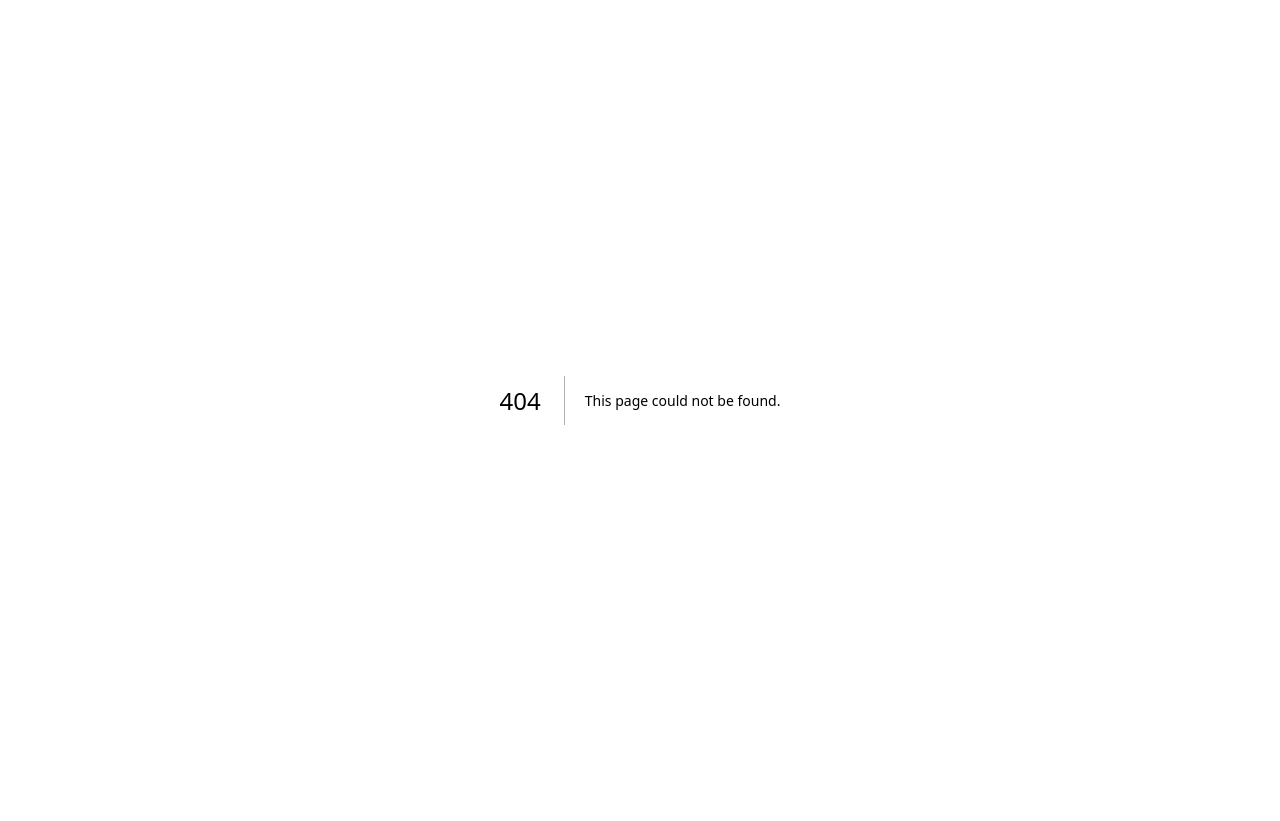
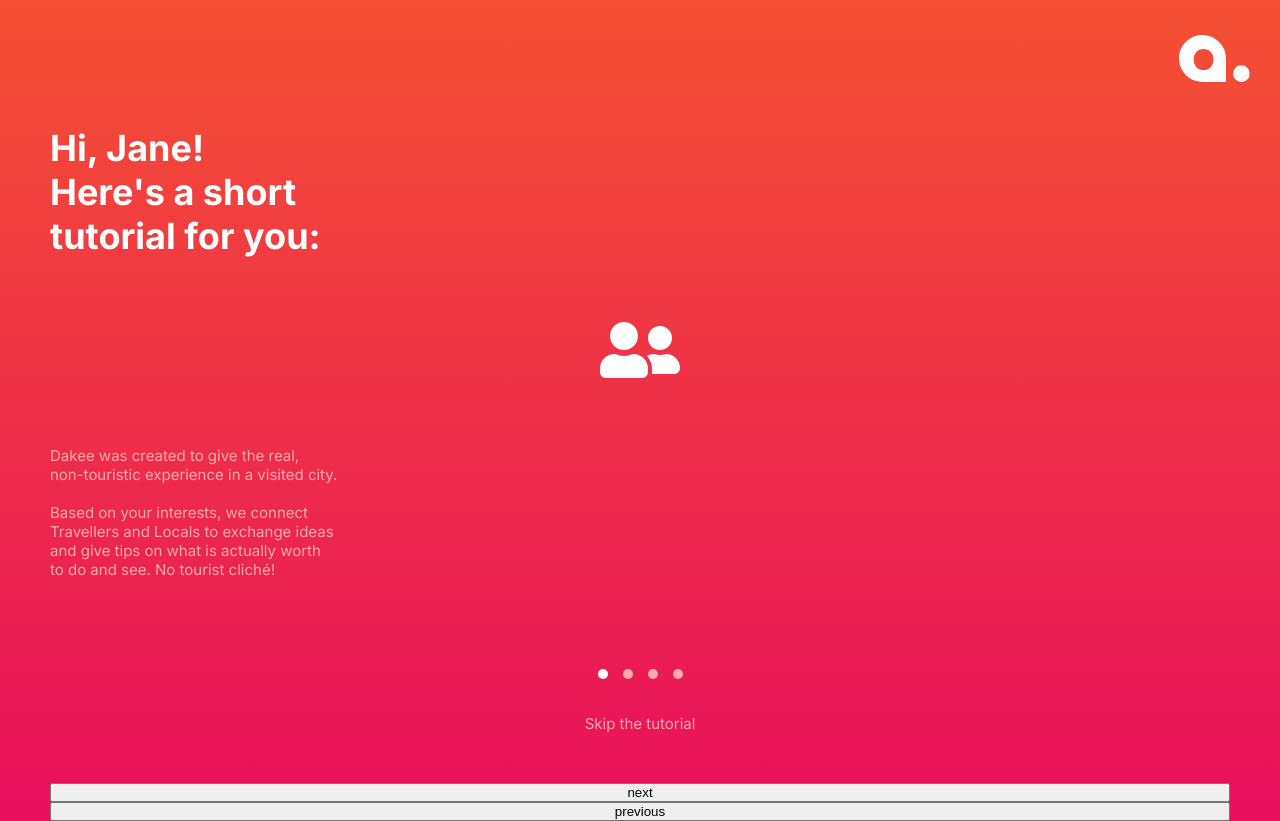
Before and after one commit to JamieBurridge/Dakee, a Next.js app: page /tutorial in a window 1280 px wide. Before the commit this address had no page. Before the commit the page ends 800 px from the top, so only its background shows below. Built offline with nearby package versions, Linux system fonts and the light colour scheme.

Commit message:
functionality: tutorial slideshow (with temporary buttons)

```diff
--- /dev/null
+++ b/helpers/stepsData.js
@@ -0,0 +1,57 @@
+export const stepsData = [
+  {
+    heading: ["Hi, Jane!", "Here's a short", "tutorial for you:"],
+    text: [
+      "Dakee was created to give the real,",
+      "non-touristic experience in a visited city.",
+      "",
+      "Based on your interests, we connect",
+      "Travellers and Locals to exchange ideas",
+      "and give tips on what is actually worth",
+      "to do and see. No tourist cliché! ",
+    ],
+    icon: "people.svg",
+    iconAlt: "People icon",
+  },
+  {
+    heading: ["Who is", "a Traveller?"],
+    text: [
+      "A Traveller looks for a matching Local ",
+      "personto get tips via chat on what to see, ",
+      "visit or do in a specific city.",
+      "",
+      "He or she can later give the avaliations for",
+      "the tips given.",
+    ],
+    icon: "plane.svg",
+    iconAlt: "Plane icon",
+  },
+  {
+    heading: ["Who is", "a Local?"],
+    text: [
+      "A Local is a person who lives in a city",
+      "and wants to give some tips to visitors.",
+      "",
+      "He or she recieves later avaliations from",
+      "the Travellers. Each avaliation has a point ",
+      "value that can be exchanges for many ",
+      "rewards and discounts from our Partners.",
+    ],
+    icon: "house.svg",
+    iconAlt: "House icon",
+  },
+  {
+    heading: ["Be both!"],
+    text: [
+      "As a Dakee user, you can choose to be",
+      "both Traveller and Local. ",
+      "",
+
+      "Gain discounts by giving advices to visitors ",
+      "and get the unforgettable local experience",
+      "while travelling!",
+    ],
+    icon: "happy.svg",
+    iconAlt: "Happy face icon",
+  },
+];
--- /dev/null
+++ b/pages/tutorial/index.module.scss
@@ -0,0 +1,48 @@
+.tutorial_main {
+  display: flex;
+  flex-direction: column;
+
+  padding-top: 35px;
+
+  .small_logo_container {
+    align-self: end;
+    margin-right: -20px;
+  }
+
+  .step_information {
+    padding-top: 40px;
+
+    h2 {
+      font-size: 36px;
+      font-weight: 700;
+      color: var(--color-primary);
+    }
+
+    .step_logo_container {
+      text-align: center;
+      padding: 60px 0;
+    }
+  }
+
+  .steps_progress {
+    display: flex;
+    justify-content: center;
+    gap: 15px;
+
+    padding-top: 90px;
+    padding-bottom: 35px;
+
+    div {
+      width: 10px;
+      height: 10px;
+      border-radius: 50%;
+      background-color: var(--color-muted);
+    }
+  }
+
+  .skip_tutorial {
+    color: var(--color-muted);
+    text-align: center;
+    padding-bottom: 50px;
+  }
+}
--- /dev/null
+++ b/pages/tutorial/index.tsx
@@ -0,0 +1,81 @@
+import { useEffect, useState } from "react";
+import { stepsData } from "../../helpers/stepsData";
+import styles from "./index.module.scss";
+import Link from "next/link";
+
+export default function Tutorial() {
+  const [currentStep, setCurrentStep] = useState(0);
+
+  function nextStep() {
+    setCurrentStep((currStep) => currStep + 1);
+  }
+
+  function previousStep() {
+    setCurrentStep((currStep) => currStep - 1);
+  }
+
+  useEffect(() => {
+    if (currentStep >= stepsData.length) {
+      setCurrentStep(0);
+    } else if (currentStep < 0) {
+      setCurrentStep(stepsData.length - 1);
+    }
+  }, [currentStep]);
+
+  return (
+    <main className={styles.tutorial_main}>
+      <div className={styles.small_logo_container}>
+        <img src="/assets/logo_small.svg" alt="Small Dakee logo" />
+      </div>
+
+      {currentStep < stepsData.length && currentStep >= 0 ? (
+        <div className={styles.step_information}>
+          <h2>
+            {stepsData[currentStep].heading.map((step, index) => (
+              <>
+                {step}
+                <br />
+              </>
+            ))}
+          </h2>
+
+          <div className={styles.step_logo_container}>
+            <img
+              src={`/assets/${stepsData[currentStep].icon}`}
+              alt={stepsData[currentStep].iconAlt}
+            />
+          </div>
+
+          {stepsData[currentStep].text.map((text, index: number) => (
+            <div>
+              <p>{text}</p>
+              {text == "" && <br />}
+            </div>
+          ))}
+        </div>
+      ) : (
+        <p>There is no data available for the current step.</p>
+      )}
+
+      <div className={styles.steps_progress}>
+        {stepsData.map((step, index) => (
+          <div
+            key={index}
+            style={
+              currentStep == index
+                ? { backgroundColor: "var(--color-primary)" }
+                : { backgroundColor: "var(--color-muted)" }
+            }
+          ></div>
+        ))}
+      </div>
+
+      <Link href="/" className={styles.skip_tutorial}>
+        Skip the tutorial
+      </Link>
+
+      <button onClick={nextStep}>next</button>
+      <button onClick={previousStep}>previous</button>
+    </main>
+  );
+}
```
